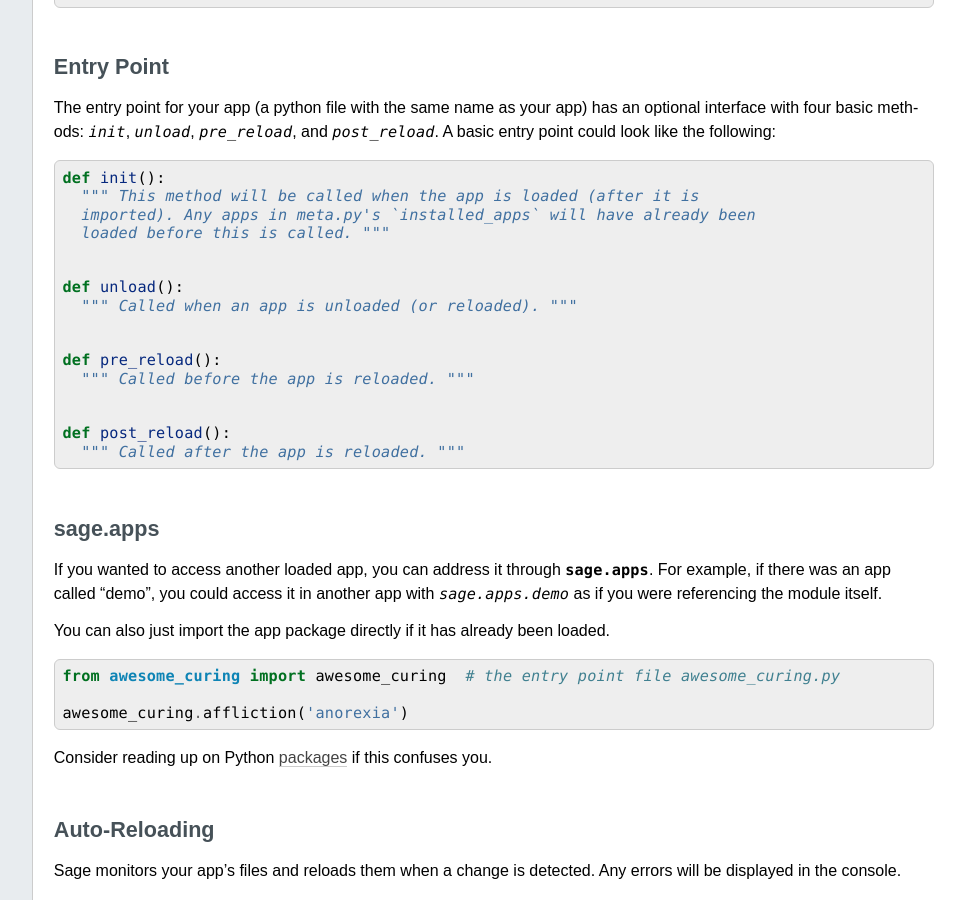
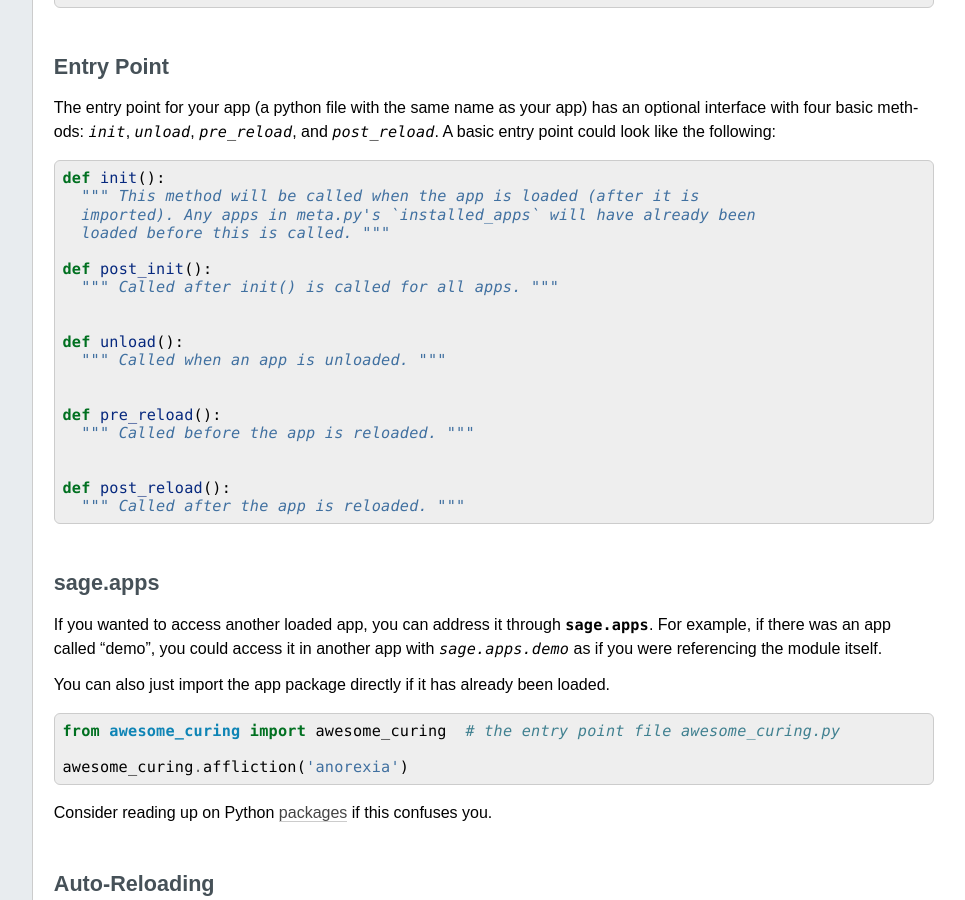
Before and after one commit to adayoung/sage, a Sphinx documentation site: the page built from docs/source/apps.rst, in a window 1280 px wide and 900 px high, scrolled down 1747 px. Shown: the whole window, without its empty margins (224-1189 px from the left). Built offline with Sphinx 7.4.7, drawn with Linux system fonts in a browser that asks for light colours; pages that are not in the unit, such as notebooks, are missing from menus.

Commit message:
fix some doc details about apps

```diff
--- a/docs/source/apps.rst
+++ b/docs/source/apps.rst
@@ -107,9 +107,12 @@ and `post_reload`. A basic entry point could look like the following: ::
       imported). Any apps in meta.py's `installed_apps` will have already been
       loaded before this is called. """
 
+    def post_init():
+      """ Called after init() is called for all apps. """
+
 
     def unload():
-      """ Called when an app is unloaded (or reloaded). """
+      """ Called when an app is unloaded. """
 
 
     def pre_reload():
```
